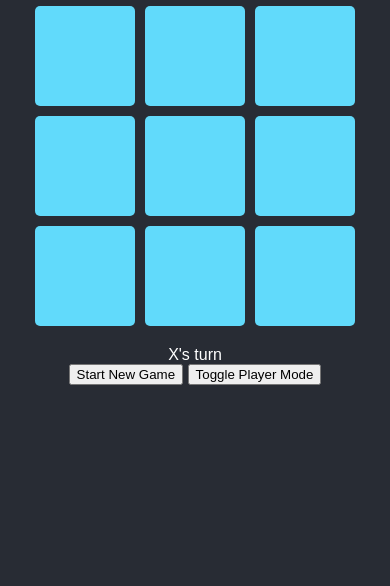
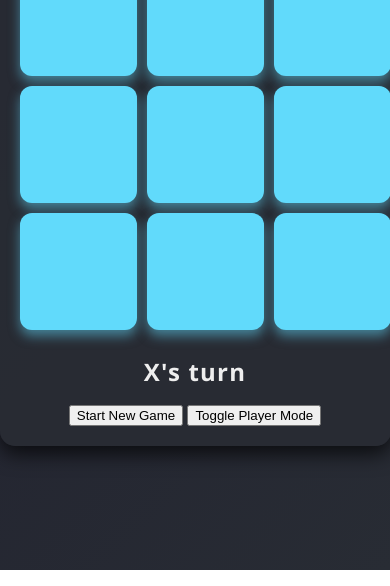
Before and after one commit to AnonymousAmatuer/Tic-Tac-Toe, a plain HTML site: page index.html in a window 390 px wide. Shown: the part 274-860 px from the top of the page. Drawn offline with Linux system fonts and the light colour scheme.

Commit message:
Update style.css

```diff
--- a/style.css
+++ b/style.css
@@ -1,36 +1,126 @@
 body {
-  font-family: Arial, sans-serif;
+  font-family: 'Segoe UI', Tahoma, Geneva, Verdana, sans-serif;
+  background: linear-gradient(135deg, #1f1f2e, #282c34);
+  color: #eee;
+  height: 100vh;
+  margin: 0;
   display: flex;
   justify-content: center;
   align-items: center;
-  height: 100vh;
-  background-color: #282c34;
-  color: white;
+  user-select: none;
 }
 
 .container {
   text-align: center;
+  width: 350px;
+  padding: 20px;
+  border-radius: 15px;
+  background: rgba(40, 44, 52, 0.9);
+  box-shadow: 0 8px 20px rgba(0, 0, 0, 0.7);
 }
 
 .board {
   display: grid;
   grid-template-columns: repeat(3, 100px);
-  grid-gap: 10px;
-  margin: 20px auto;
+  grid-gap: 15px;
+  margin: 25px auto;
 }
 
 .cell {
   width: 100px;
   height: 100px;
+  background: #61dafb;
+  border-radius: 12px;
+  font-size: 3.5rem;
+  font-weight: 700;
+  color: #222;
   display: flex;
   justify-content: center;
   align-items: center;
-  font-size: 24px;
-  background-color: #61dafb;
-  border-radius: 5px;
   cursor: pointer;
+  transition: background-color 0.3s ease, transform 0.15s ease;
+  box-shadow: 0 6px 12px rgba(97, 218, 251, 0.5);
+  user-select: none;
 }
 
+.cell:hover {
+  background-color: #21a1f1;
+  transform: scale(1.1);
+  box-shadow: 0 8px 16px rgba(33, 161, 241, 0.8);
+}
+
+.cell:active {
+  transform: scale(0.95);
+  box-shadow: 0 4px 8px rgba(33, 161, 241, 0.6);
+}
+
+/* Winning highlight */
+.cell.winning {
+  background-color: #4caf50 !important;
+  color: white;
+  box-shadow: 0 0 15px 5px #4caf50aa;
+  animation: pulseWin 1.2s infinite alternate;
+}
+
+@keyframes pulseWin {
+  0% { box-shadow: 0 0 15px 5px #4caf50aa; }
+  100% { box-shadow: 0 0 25px 10px #4caf50ff; }
+}
+
+/* Status message */
 .status {
+  font-size: 1.5rem;
+  font-weight: 600;
   margin-top: 20px;
+  letter-spacing: 1.2px;
+  min-height: 2em;
+  transition: color 0.4s ease;
 }
+
+/* Mode indicator styling */
+.mode-indicator {
+  margin-top: 15px;
+  font-size: 1.1rem;
+  font-style: italic;
+  opacity: 0.8;
+  color: #61dafb;
+}
+
+/* Difficulty Modes Styles - changes container border color + subtle glow */
+
+.container.easy {
+  border: 3px solid #f39c12;
+  box-shadow: 0 0 25px 3px #f39c12aa;
+}
+
+.container.medium {
+  border: 3px solid #2980b9;
+  box-shadow: 0 0 25px 3px #2980b9aa;
+}
+
+.container.hard {
+  border: 3px solid #c0392b;
+  box-shadow: 0 0 35px 5px #c0392baa;
+}
+
+/* Disable pointer on non-clickable cells */
+.cell.disabled {
+  cursor: default;
+  opacity: 0.7;
+}
+
+/* Responsive tweak */
+@media (max-width: 400px) {
+  .container {
+    width: 90vw;
+  }
+  .board {
+    grid-template-columns: repeat(3, 30vw);
+    grid-gap: 10px;
+  }
+  .cell {
+    width: 30vw;
+    height: 30vw;
+    font-size: 8vw;
+  }
+}
```
